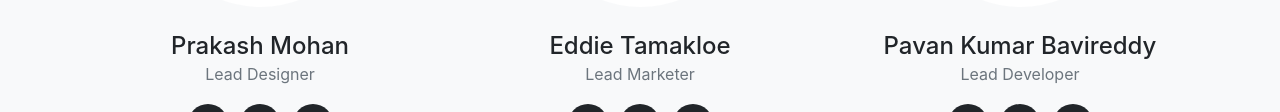
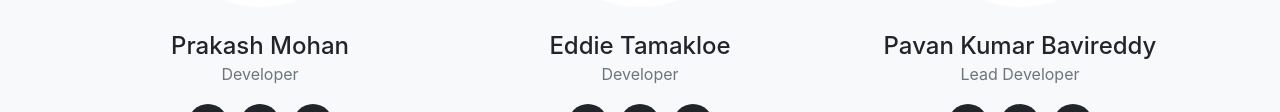
Before and after one commit to devo1/InfoPlot, a website with bundled scripts: page index.html in a window 1280 px wide. Shown: the part 5371-5483 px from the top of the page. Built offline with nearby package versions, Linux system fonts and the light colour scheme; a web font is replaced by a local one.

Commit message:
updated personel title

```diff
--- a/index.html
+++ b/index.html
@@ -299,7 +299,7 @@
             <div class="team-member">
               <img class="mx-auto rounded-circle" src="img/team/1.jpg" alt="">
               <h4>Prakash Mohan</h4>
-              <p class="text-muted">Lead Designer</p>
+              <p class="text-muted">Developer</p>
               <ul class="list-inline social-buttons">
                 <li class="list-inline-item">
                   <a href="#">
@@ -323,7 +323,7 @@
             <div class="team-member">
               <img class="mx-auto rounded-circle" src="img/team/2.jpg" alt="">
               <h4>Eddie Tamakloe</h4>
-              <p class="text-muted">Lead Marketer</p>
+              <p class="text-muted">Developer</p>
               <ul class="list-inline social-buttons">
                 <li class="list-inline-item">
                   <a href="#">
```
